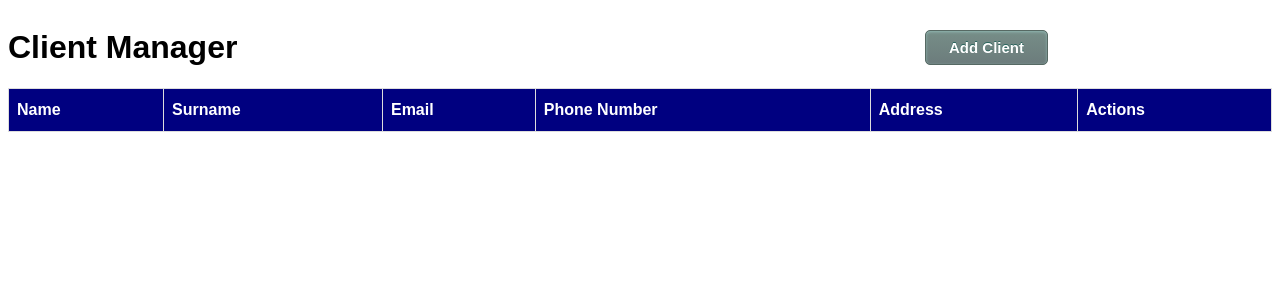
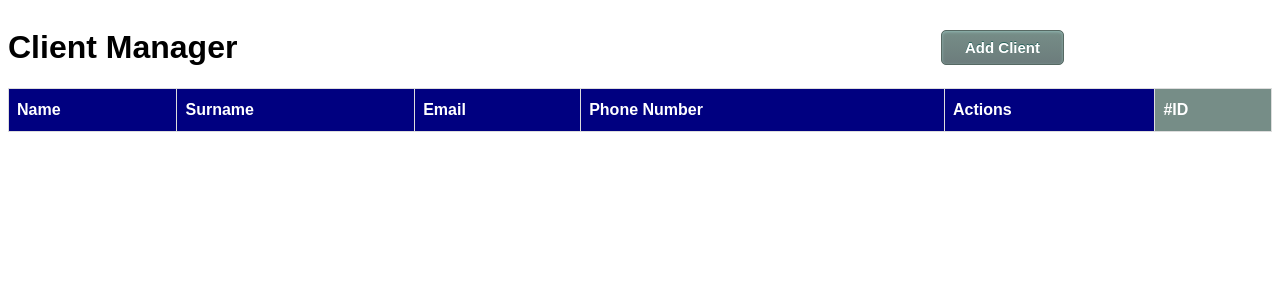
Before and after one commit to Franco-Bayugar/API-client-MS, a Flask app: page / in a window 1280 px wide. Shown: the top 300 px of the page. Run offline with Flask 3, Linux system fonts and the light colour scheme; data that the repository does not hold is empty; some libraries are stand-ins or nearby versions.

Commit message:
project updated: edit btn fixed, ID row added

```diff
--- a/static/script.js
+++ b/static/script.js
@@ -47,11 +47,11 @@ async function search() {
       <td>${n.surname}</td>
       <td>${n.email}</td>
       <td>${n.phone}</td>
-      <td>${n.adress}</td>
       <td>
         <a href="#" onclick="edit(${n.id})" class="myButton edBtn">Edit</a>
         <a href="#" onclick="remove(${n.id})" class="myButton delBtn">Delete</a>
       </td>
+      <td>${n.id}</td>
     </tr>`
     html = html + row
   };
@@ -83,12 +83,9 @@ async function save(){
     "surname": document.getElementById('txtSurName').value
   }
   var id = document.getElementById('txtID').value
+  var url = URL_API + 'customers'
   if(id != ''){
-    console.log("ID VALUE adentro del if:"+id)
     data.id = id
-  }
-
-  var url = URL_API + 'customers'
     await fetch(url, {
       'method': 'PUT',
       'body': JSON.stringify(data),
@@ -96,6 +93,15 @@ async function save(){
         'Content-Type': 'application/json',
        },
       })
+  } else {
+      await fetch(url, {
+        'method': 'POST',
+        'body': JSON.stringify(data),
+        'headers': {
+          'Content-Type': 'application/json',
+          },
+      })
+  }
   window.location.reload();
   }
 
--- a/static/style.css
+++ b/static/style.css
@@ -1,12 +1,14 @@
 body {
   font-family: sans-serif;
 }
+
 .firstContainer {
   display: flex;
   justify-content: space-between;
   align-items: center;
-  padding-right: 14rem;
+  padding-right: 13rem;
 }
+
 /*Table Style*/
 #customers {
   font-family: Arial, Helvetica, sans-serif;
@@ -19,6 +21,11 @@ body {
   border: 1px solid #ddd;
   padding: 8px;
 }
+
+#customers th.id-row{
+  background-color: #768d87;
+}
+
 
 #customers tr:nth-child(even) {
   background-color: #f2f2f2;
@@ -35,6 +42,7 @@ body {
   background-color: #000080;
   color: white;
 }
+
 /* BTN Styles */
 .myButton {
   box-shadow: inset 0px 1px 3px 0px #91b8b3;
--- a/templates/index.html
+++ b/templates/index.html
@@ -21,8 +21,8 @@
           <th>Surname</th>
           <th>Email</th>
           <th>Phone Number</th>
-          <th>Address</th>
           <th>Actions</th>
+          <th class="id-row">#ID</th>
         </tr>
       </thead>
       <tbody></tbody>
@@ -37,8 +37,8 @@
             onclick="closeModale()"
             class="btn-close delBtn closemodale"
             aria-hidden="true"
-            >&times;</a
-          >
+            >&times;
+          </a>
         </div>
         <div class="modal-body">
           <input type="hidden" id="txtID" placeholder="ID" size="20" /><br />
```
Lines whose indentation alone changed are shown as unchanged.
